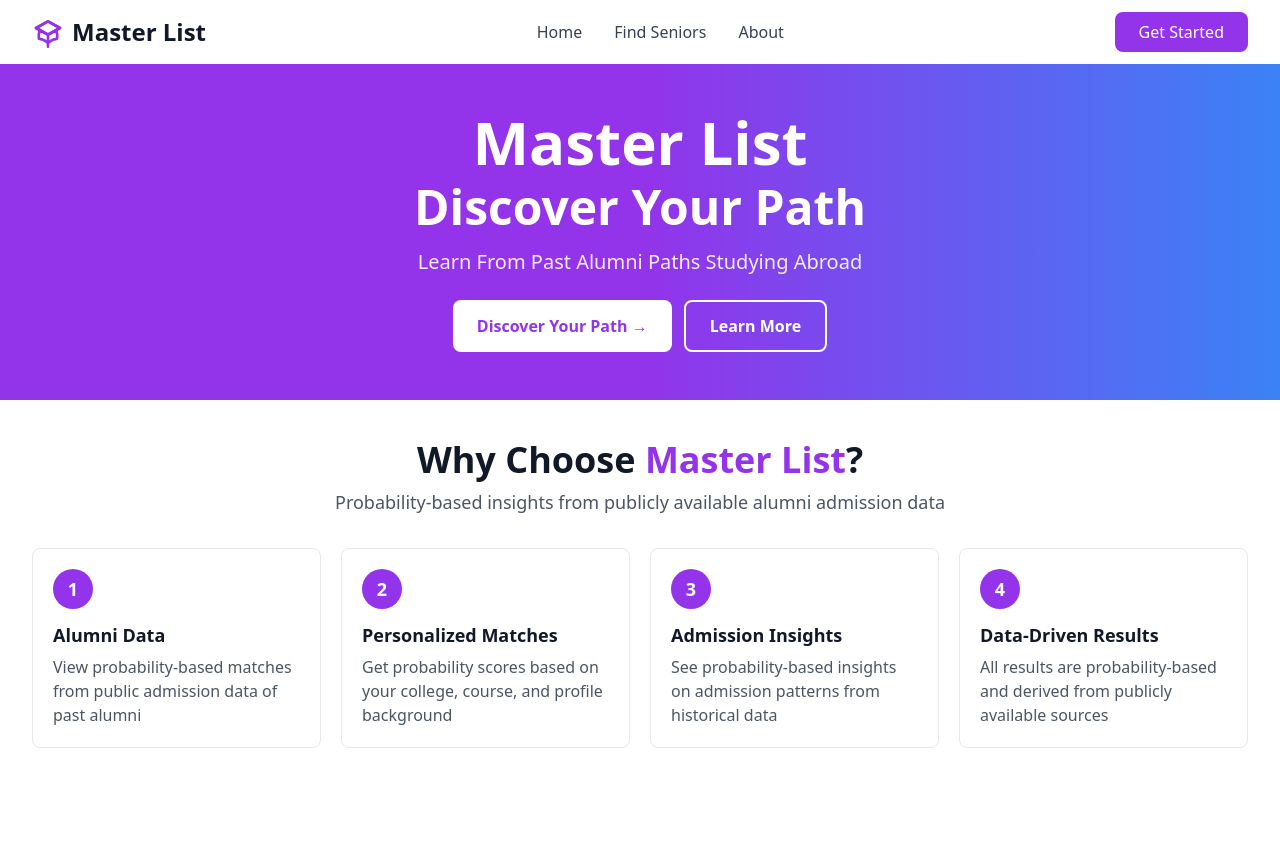
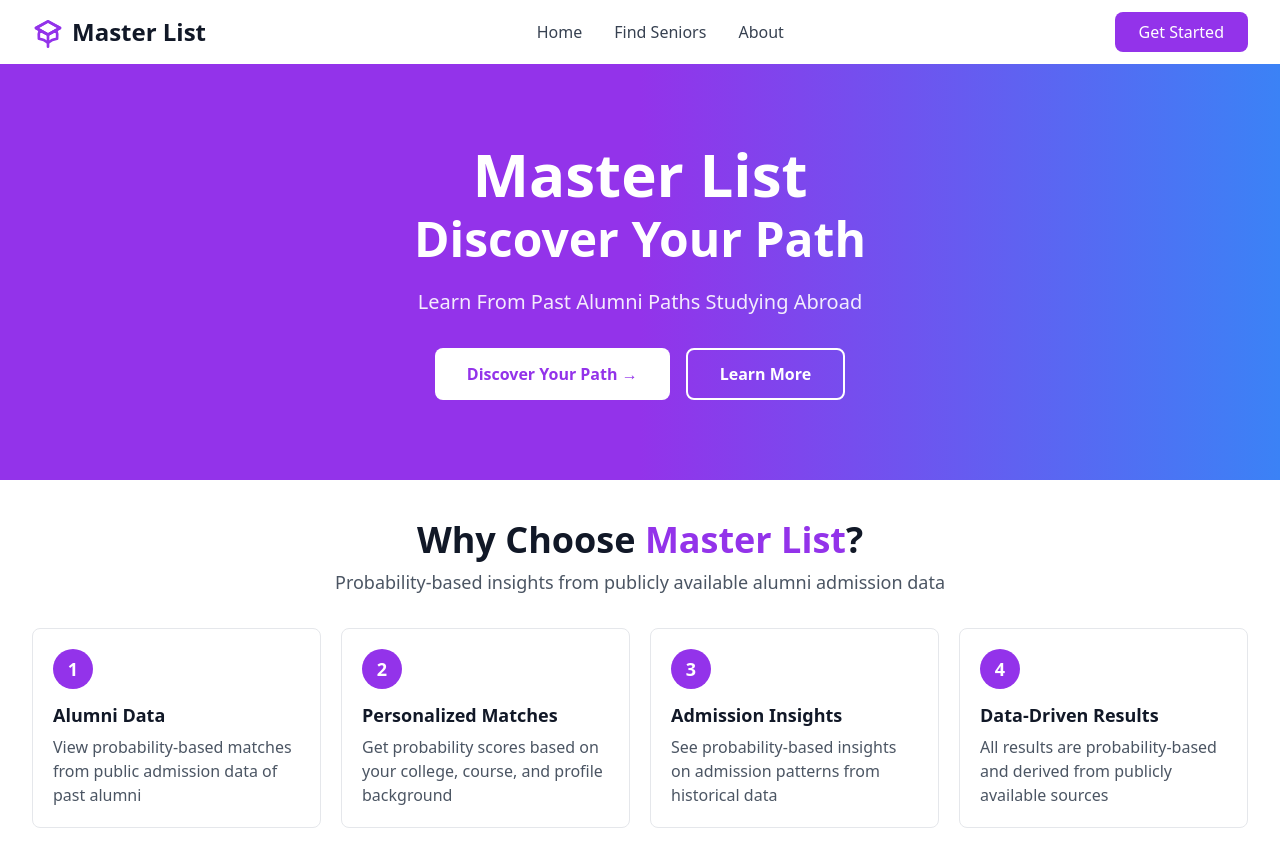
Before and after one commit to hazareajinkya/MasterList, a Next.js app: page / in a window 1280 px wide. Before the commit the page ends 800 px from the top, so only its background shows below. Built offline with nearby package versions, Linux system fonts and the light colour scheme.

Commit message:
Increase spacing in Hero section for better visual balance

```diff
--- a/components/Hero.tsx
+++ b/components/Hero.tsx
@@ -2,27 +2,27 @@ import Link from 'next/link';
 
 export default function Hero() {
   return (
-    <section className="relative bg-gradient-to-r from-primary via-purple-600 to-blue-500 text-white py-8 md:py-12">
+    <section className="relative bg-gradient-to-r from-primary via-purple-600 to-blue-500 text-white py-12 md:py-16 lg:py-20">
       <div className="max-w-7xl mx-auto px-4 sm:px-6 lg:px-8">
         <div className="text-center">
-          <h1 className="text-4xl md:text-5xl lg:text-6xl font-bold mb-4">
+          <h1 className="text-4xl md:text-5xl lg:text-6xl font-bold mb-6">
             Master List
             <br />
             <span className="text-3xl md:text-4xl lg:text-5xl">Discover Your Path</span>
           </h1>
 
-          <p className="text-lg md:text-xl mb-6 max-w-2xl mx-auto opacity-90">
+          <p className="text-lg md:text-xl mb-8 max-w-2xl mx-auto opacity-90">
             Learn From Past Alumni Paths Studying Abroad
           </p>
 
-          <div className="flex flex-col sm:flex-row gap-3 justify-center">
+          <div className="flex flex-col sm:flex-row gap-4 justify-center">
             <Link
               href="/find-seniors"
-              className="bg-white text-primary px-6 py-3 rounded-lg font-semibold hover:bg-gray-100 transition-colors inline-flex items-center justify-center"
+              className="bg-white text-primary px-8 py-3 rounded-lg font-semibold hover:bg-gray-100 transition-colors inline-flex items-center justify-center"
             >
               Discover Your Path →
             </Link>
-            <button className="border-2 border-white text-white px-6 py-3 rounded-lg font-semibold hover:bg-white/10 transition-colors">
+            <button className="border-2 border-white text-white px-8 py-3 rounded-lg font-semibold hover:bg-white/10 transition-colors">
               Learn More
             </button>
           </div>
```
